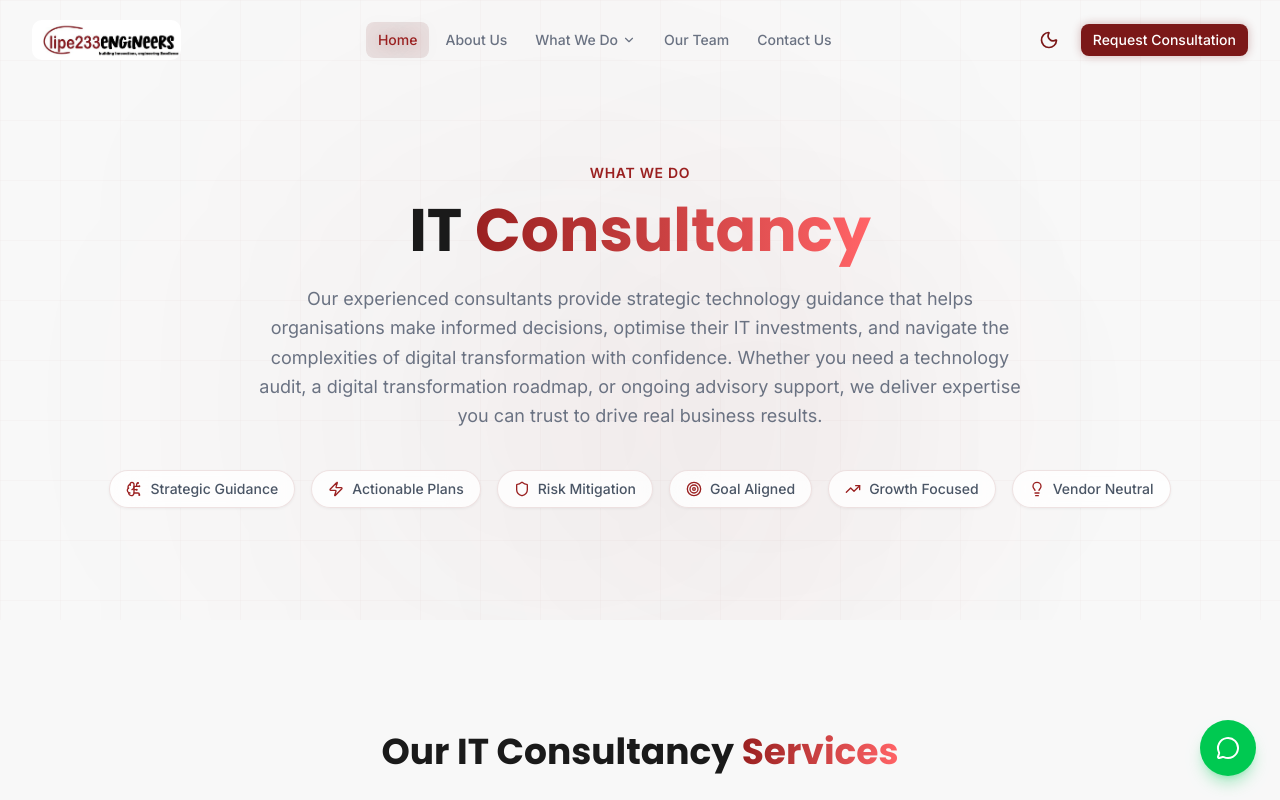
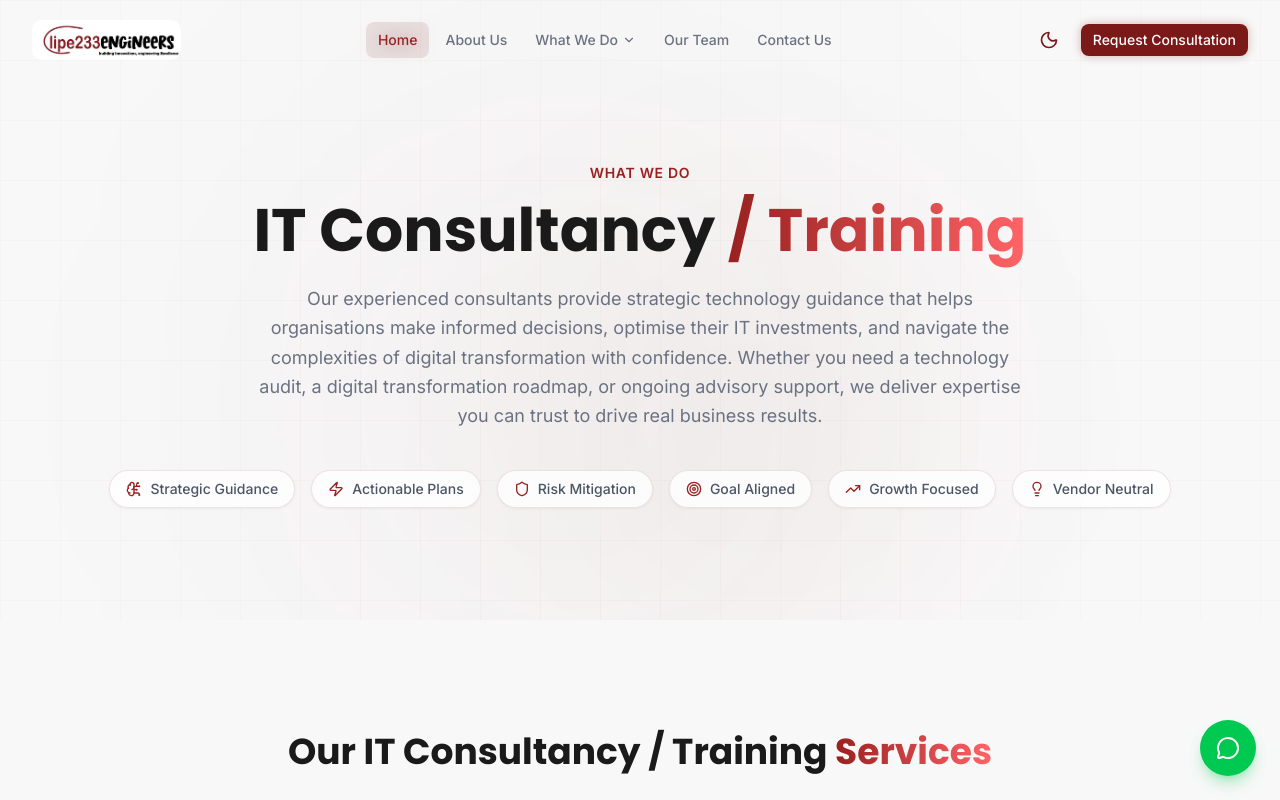
Before and after one commit to lilromeo2290/clipe233, a Next.js app: page /it-consultancy in a window 1280 px wide. Shown: the top 800 px of the page. Built offline with nearby package versions, Linux system fonts and the light colour scheme.

Commit message:
Rename IT Consultancy to IT Consultancy / Training in navbar and page

```diff
--- a/src/app/it-consultancy/page.tsx
+++ b/src/app/it-consultancy/page.tsx
@@ -122,9 +122,9 @@ export default function ITConsultancyPage() {
               What We Do
             </span>
             <h1 className="text-4xl sm:text-5xl lg:text-6xl font-bold mt-4 mb-6 font-[family-name:var(--font-poppins)]">
-              IT{" "}
+              IT Consultancy{" "}
               <span className="text-transparent bg-clip-text bg-gradient-to-r from-falu-light to-red-400">
-                Consultancy
+                / Training
               </span>
             </h1>
             <p className="max-w-3xl mx-auto text-lg text-gray-500 dark:text-silver/70 font-[family-name:var(--font-inter)] leading-relaxed">
@@ -162,7 +162,7 @@ export default function ITConsultancyPage() {
             className="text-center mb-16"
           >
             <h2 className="text-3xl sm:text-4xl font-bold font-[family-name:var(--font-poppins)]">
-              Our IT Consultancy{" "}
+              Our IT Consultancy / Training{" "}
               <span className="text-transparent bg-clip-text bg-gradient-to-r from-falu-light to-red-400">
                 Services
               </span>
--- a/src/components/sections/Navbar.tsx
+++ b/src/components/sections/Navbar.tsx
@@ -23,7 +23,7 @@ const navLinks: NavLink[] = [
     submenu: [
       { label: "Website Development", href: "/website-development", isPage: true },
       { label: "Networking Solutions", href: "/networking-solutions", isPage: true },
-      { label: "IT Consultancy", href: "/it-consultancy", isPage: true },
+      { label: "IT Consultancy / Training", href: "/it-consultancy", isPage: true },
       { label: "Mobile App Development", href: "/mobile-app-development", isPage: true },
       { label: "Software / Application Development", href: "/software-development", isPage: true },
     ],
```
